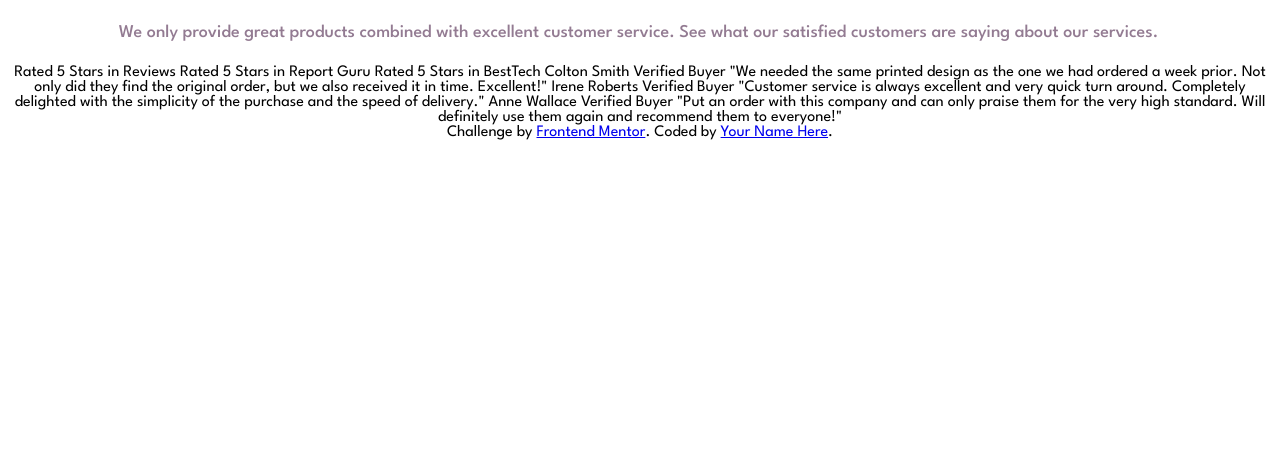
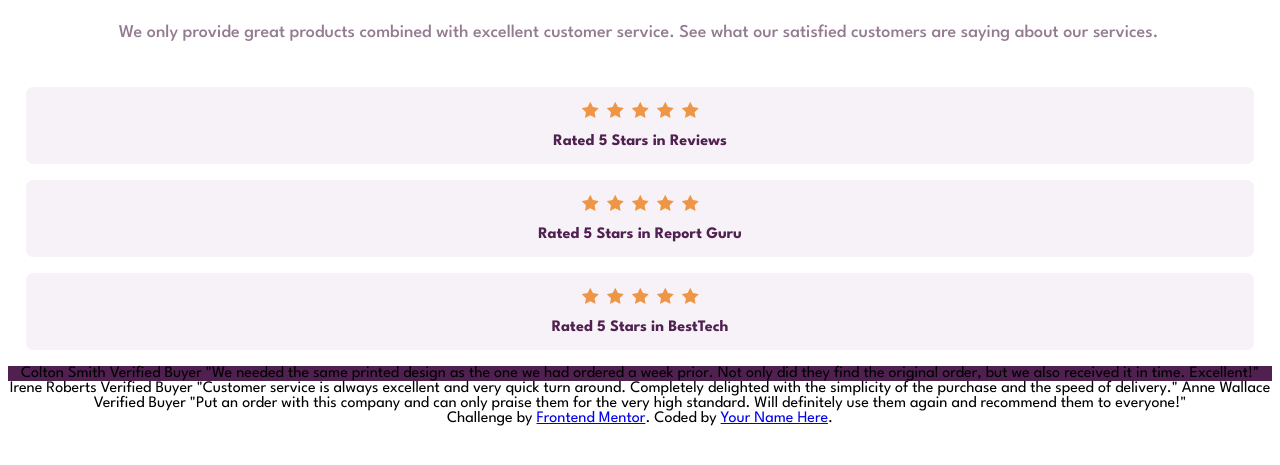
Before and after one commit to JunoField/fm6-social-proof-section, a website built with Parcel: page index.html in a window 1280 px wide. Shown: the part 117-582 px from the top of the page. Built offline with nearby package versions, Linux system fonts and the light colour scheme.

Commit message:
done pro reviews

```diff
--- a/index.html
+++ b/index.html
@@ -24,15 +24,47 @@
     <p id="intro">We only provide great products combined with excellent customer service.
     See what our satisfied customers are saying about our services.</p>
 
-    Rated 5 Stars in Reviews
-    Rated 5 Stars in Report Guru
-    Rated 5 Stars in BestTech
+    <div class="pro-review">
+      <div class="stars">
+        <img src="images/icon-star.svg">
+        <img src="images/icon-star.svg">
+        <img src="images/icon-star.svg">
+        <img src="images/icon-star.svg">
+        <img src="images/icon-star.svg">
+      </div>
+      <p>Rated 5 Stars in Reviews</p>
+    </div>
 
-    Colton Smith
+    <div class="pro-review">
+      <div class="stars">
+        <img src="images/icon-star.svg">
+        <img src="images/icon-star.svg">
+        <img src="images/icon-star.svg">
+        <img src="images/icon-star.svg">
+        <img src="images/icon-star.svg">
+      </div>
+      <p>Rated 5 Stars in Report Guru</p>
+    </div>
+
+    <div class="pro-review">
+      <div class="stars">
+        <img src="images/icon-star.svg">
+        <img src="images/icon-star.svg">
+        <img src="images/icon-star.svg">
+        <img src="images/icon-star.svg">
+        <img src="images/icon-star.svg">
+      </div>
+      <p>Rated 5 Stars in BestTech</p>
+    </div>
+
+    <div class="customer-review">
+          Colton Smith
     Verified Buyer
     "We needed the same printed design as the one we had ordered a week prior.
     Not only did they find the original order, but we also received it in time.
     Excellent!"
+    </div>
+
 
     Irene Roberts
     Verified Buyer
--- a/style.scss
+++ b/style.scss
@@ -24,9 +24,34 @@ h1{
     font-size: 13.5pt;
     font-weight: 500;
     line-height: 24px;
-    margin: 24px 13px 20px 10px;
+    margin: 24px 13px 42px 10px;
 }
 
 .pro-review{
-    width: 87%;
+    margin: auto 18px auto 18px;
+    background-color: $lightGreyishMagenta;
+    text-align: center;
+    padding-top: 15px;
+    border-radius: 7px;
+    p{
+        font-weight: 700;
+        color: $veryDarkMagenta;
+        padding-bottom: 15px;
+    }
 }
+
+.stars{
+    display: flex;
+    flex-direction: row;
+    justify-content: center;
+    margin: auto -8px auto auto;
+
+    img{
+        margin-right: 8px;
+    }
+}
+
+.customer-review{
+    background-color: $veryDarkMagenta;
+
+}
```
Also changed, not shown: dist/icon-star.3e9df7b8.svg (added), dist/index.html, 2 other files.
